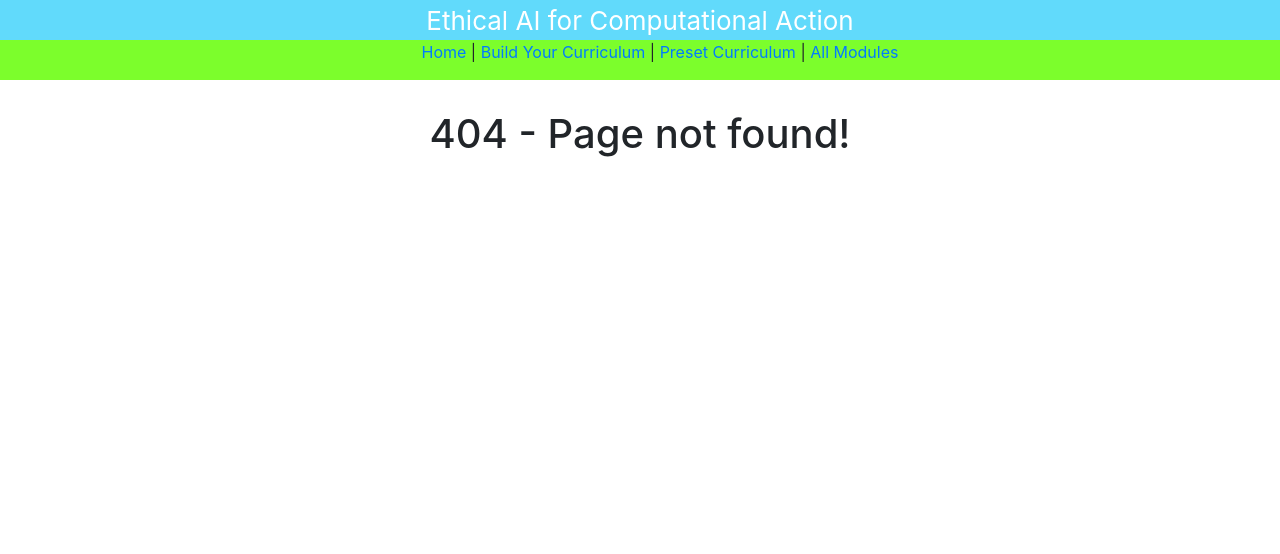
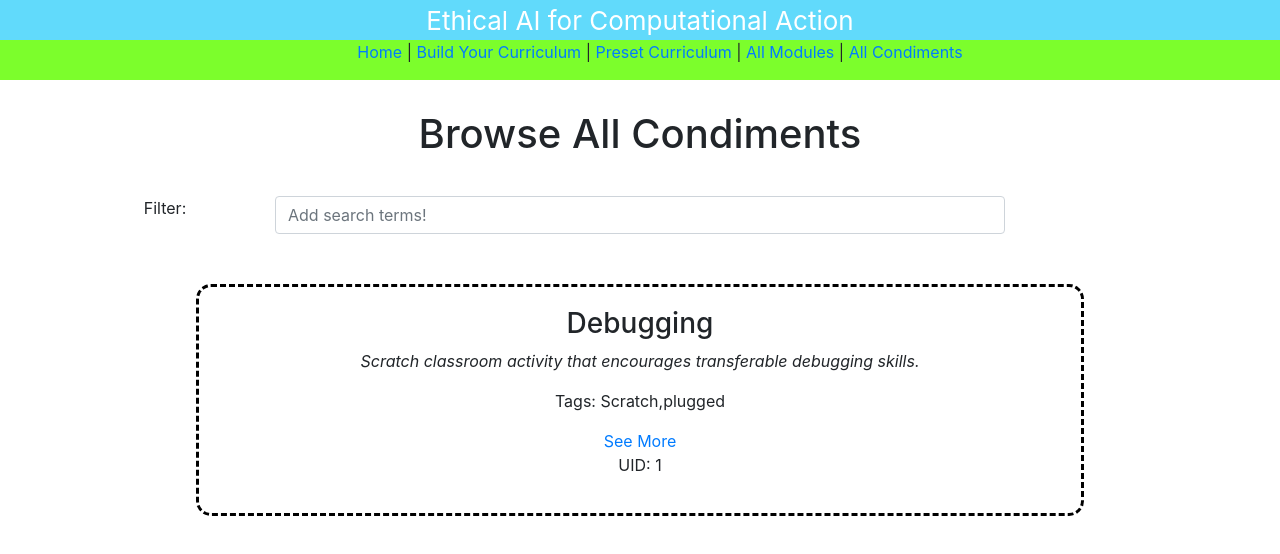
Before and after one commit to brandonwang15/meng-sandwich-app, a React (Create React App) app: page /condiments in a window 1280 px wide. Before the commit this address had no page. Shown: the top 554 px of the page. Built offline with nearby package versions, Linux system fonts and the light colour scheme.

Commit message:
Add condiments and ability to browse condiments.

```diff
--- a/src/components/App.js
+++ b/src/components/App.js
@@ -9,6 +9,7 @@ import PresetCurricula from './pages/PresetCurricula';
 
 import Home from './pages/Home';
 import AllModules from './pages/AllModules';
+import AllCondiments from './pages/AllCondiments';
 import BuildYourOwn from "./pages/BuildYourOwn";
 
 import data from "../data/all_modules";
@@ -123,6 +124,11 @@ class App extends React.Component {
               <AllModules />
             </Route>
 
+            <Route path="/condiments">
+              <AllCondiments />
+            </Route>
+
+
             {
               // TODO: generate Routes for each module page
               data.all_modules.map(module => {
--- /dev/null
+++ b/src/components/modules/CondimentCard.css
@@ -0,0 +1,10 @@
+.Condiment-container {
+    border-radius: 15px;
+    border:3px dashed black;
+    margin-left: 10%;
+    margin-right: 10%;
+    margin-top: 50px;
+    padding: 20px;
+    padding-left: 80px;
+    padding-right: 80px;
+}
--- /dev/null
+++ b/src/components/modules/CondimentCard.js
@@ -0,0 +1,30 @@
+import React, { Component } from 'react';
+
+import './CondimentCard.css';
+
+import {
+    NavLink
+} from "react-router-dom";
+
+
+import PropTypes from 'prop-types';
+
+class CondimentCard extends React.Component {
+    render() {
+        return (
+            <div className="Condiment-container" >
+                <h3>{this.props.data.title}</h3>
+                <p><em>{this.props.data.short_description}</em></p>
+                <p>Tags: {this.props.data.tags.toString()}</p>
+                <NavLink to={"/condiment/"+this.props.data.uid}>See More</NavLink>
+                <p>UID: {this.props.data.uid}</p>
+            </div>
+        )
+    }
+}
+
+CondimentCard.propTypes = {
+    data: PropTypes.object.isRequired,
+}
+
+export default CondimentCard;
--- /dev/null
+++ b/src/components/modules/FilterableCondimentContainer.js
@@ -0,0 +1,95 @@
+import React, { Component } from "react";
+import CondimentCard from "./CondimentCard";
+import PropTypes from 'prop-types';
+
+// TODO(bdnwang): Later on, consider whether we should share code with
+// FilterableSandwichContainer via a higher-order-component "FilterableContainer"
+// or something.
+class FilterableCondimentContainer extends React.Component {
+    constructor(props) {
+        super(props);
+
+        this.onFilterTextChanged = this.onFilterTextChanged.bind(this);
+
+        this.state = {
+            indicesToShow: [...Array(this.props.data.condiments.length).keys()], // indices into sandwichData, indicating which values should be displayed
+        };
+    }
+
+    isMatching(data, searchText) {
+        searchText = searchText.toLowerCase();
+        // check tags for match
+        if (data.tags.join(" ").toLowerCase().includes(searchText)) {
+            return true;
+        }
+
+        // check title for match
+        if (data.title.toLowerCase().includes(searchText)) {
+            return true;
+        }
+
+        // TODO: add more matching conditions
+        return false;
+    }
+
+    onFilterTextChanged(e) {
+        const searchText = e.target.value;
+        let newIndicesToShow = []
+
+        // if empty search text, show all results
+        console.log("searchText: %s", searchText)
+        if (searchText.trim() === "") {
+            console.log("show all");
+
+            newIndicesToShow = [...Array(this.props.data.condiments.length).keys()];
+            this.setState({indicesToShow: newIndicesToShow});
+            return;
+        }
+
+
+        this.props.data.condiments.forEach((value, index) => {
+            if (this.isMatching(value, searchText)) {
+                newIndicesToShow.push(index);
+            }
+        });
+
+        this.setState({indicesToShow: newIndicesToShow});
+    }
+
+    render() {
+        let filteredModules = this.props.data.condiments.filter((value, index) => {
+            return this.state.indicesToShow.includes(index);
+        });
+
+
+        return (
+            <>
+                <div className="container">
+                    <div className="row">
+                        <div className="col-sm-2">
+                            Filter:
+                        </div>
+                        <div className="col-sm-8">
+                            <input id="searchField" type="text" className="form-control" placeholder="Add search terms!" onChange={this.onFilterTextChanged}/>
+                        </div>
+                    </div>
+
+                    {filteredModules.map((module) =>
+                        <div key={module.uid} className="row">
+                            <div className="col-sm">
+                                <CondimentCard data={module}/>
+                            </div>
+                        </div>
+                    )}
+                </div>
+            </>
+        );
+    }
+}
+
+FilterableCondimentContainer.propTypes = {
+    data: PropTypes.object.isRequired,
+}
+
+
+export default FilterableCondimentContainer;
--- a/src/components/modules/Navbar.js
+++ b/src/components/modules/Navbar.js
@@ -19,6 +19,8 @@ class Navbar extends React.Component {
                         <NavLink to="/presets">Preset Curriculum</NavLink>
                         {' '}|{' '}
                         <NavLink to="/all">All Modules</NavLink>
+                        {' '}|{' '}
+                        <NavLink to="/condiments">All Condiments</NavLink>
                     </ul>
                     </nav>
 
--- /dev/null
+++ b/src/components/pages/AllCondiments.js
@@ -0,0 +1,26 @@
+import React, { Component } from "react";
+import FilterableCondimentContainer from "../modules/FilterableCondimentContainer";
+
+
+import "./../../styles.css"
+
+import data from "../../data/all_condiments";
+
+class AllCondiments extends React.Component {
+    render() {
+        return (
+                <>
+                    <div className="Page-title">
+                        <h1>Browse All Condiments</h1>
+                    </div>
+                    <div>
+                        <FilterableCondimentContainer
+                            data={data}
+                        />
+                    </div>
+                </>
+        )
+    }
+}
+
+export default AllCondiments;
--- /dev/null
+++ b/src/data/all_condiments.js
@@ -0,0 +1,25 @@
+var data = {
+    "condiments": [
+        {
+            "uid": 1,
+            "title": "Debugging",
+            "short_description": "Scratch classroom activity that encourages transferable debugging skills.",
+            "tags": [
+                "Scratch",
+                "plugged"
+            ],
+            "resources": [
+                {
+                    "url": "/condiment/1/image.png",
+                    "text": "Sandwich picture.",
+                },
+                {
+                    "url": "/condiment/1/test.pdf",
+                    "text": "Here's a PDF!",
+                }
+            ]
+        },
+    ]
+};
+
+export default data;
```
